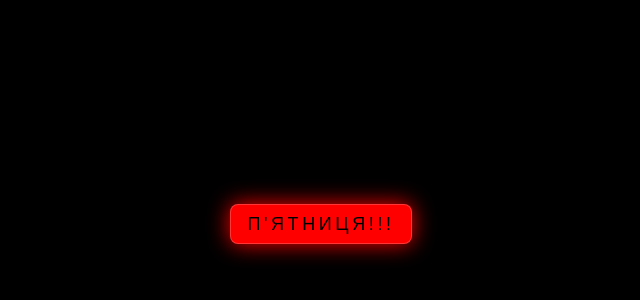
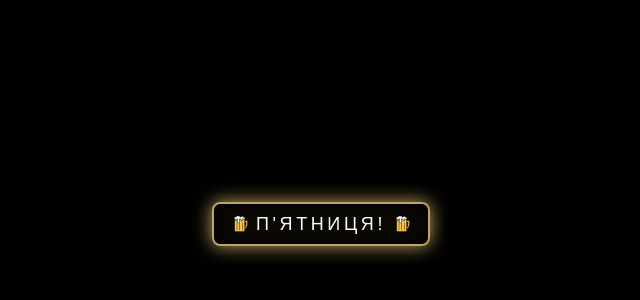
Before and after one commit to Mener7584/Friday, a plain HTML site: page index.html in a window 1280 px wide. Shown: the part 176-476 px from the top of the page, without its empty margins (319-959 px from the left). Drawn offline with Linux system fonts and the light colour scheme.

Commit message:
Add files via upload

```diff
--- a/index.html
+++ b/index.html
@@ -1,21 +1,18 @@
 <!doctype html>
 <html lang="en">
+
 <head>
-    <meta charset="UTF-8" />
-    <meta name="viewport" content="width=device-width, initial-scale=1.0" />
-    <link rel="stylesheet" href="style.css" />
-    <link rel="shortcut icon" href="./Friday.svg" type="image/x-icon" />
-    <link
-      rel="preload"
-      href="./Inter-Regular.woff2"
-      as="font"
-      type="font/woff2"
-    />
+    <meta charset="UTF-8">
+    <meta name="viewport" content="width=device-width, initial-scale=1.0">
+    <link rel="stylesheet" href="style.css">
+    <link rel="shortcut icon" href="./Friday.svg" type="image/x-icon">
+    <link rel="preload" href="./Inter-Regular.woff2" as="font" type="font/woff2" />
     <title>З П'ЯТНИЦЕЮ!!!</title>
 </head>
+
 <body>
     <video class="friday--video" src="./Friday.mp4"></video>
-    <button class="friday" type="button">п'ятниця!!!</button>
+    <button class="friday" type="button"><img src="Friday.svg" alt="">п'ятниця!<img src="Friday.svg" alt=""></button>
 
     <script>
         const friday = document.querySelector(".friday");
@@ -27,4 +24,5 @@
         });
     </script>
 </body>
+
 </html>
--- a/style.css
+++ b/style.css
@@ -46,6 +46,7 @@ button {
     opacity: 0;
     left: 50%;
     top: 50%;
+    z-index: 2;
     max-height: 100%;
     width: min(43.75rem, 100%);
     transform: translate(-50%, -50%);
@@ -63,16 +64,60 @@ button {
 
 .friday {
     margin: auto;
-  border: 0.0625rem solid #ff4747c4;
-  background-color: red;
+    border: 2px solid #ebbe53;
+    background-color: transparent;
+    box-shadow: 0 0 1em #ebbe53;
     padding: 0.555555em 0.888888em;
     user-select: none;
+    position: relative;
+    display: flex;
+    gap: 6px;
+    z-index: 1;
+    align-items: center;
+    color: #ffffff;
     text-transform: uppercase;
+    transition: color 0.3s ease;
     border-radius: 0.44444444em;
-  box-shadow: 0 0 1.222222em red;
-  transition: background-color 0.4s ease-out;
+    animation: fridayAnimation 3s ease infinite;
+}
+
+.friday::before {
+    content: "";
+    position: absolute;
+    inset: 0 0 0 0;
+    transition: 0.3s ease;
+    filter: blur(14px);
+    z-index: 0;
+    border-radius: 0.444444444em;
+    background-color: #ebbe53;
+    opacity: 0.05;
+}
+
+@keyframes fridayAnimation {
+    0% {
+        box-shadow: 0 0 1em #ebbe53;
+        border-color: #ebbe53;
+    }
+    50% {
+        box-shadow: 0 0 1em grey;
+        border-color: gray;
+    }
+    100% {
+        box-shadow: 0 0 1em #ebbe53;
+        border-color: #ebbe53;
+    }
+}
+
+.friday > img {
+    width: 20px;
 }
 
 .friday:hover {
-  background-color: #c90000;
+    /* background-color: #c90000; */
+    animation: none;
+    color: #ebbe53;
 }
+
+.friday:hover::before {
+    background: rgba(255, 255, 255, 0.2);
+}
```
Lines whose indentation alone changed are shown as unchanged.
